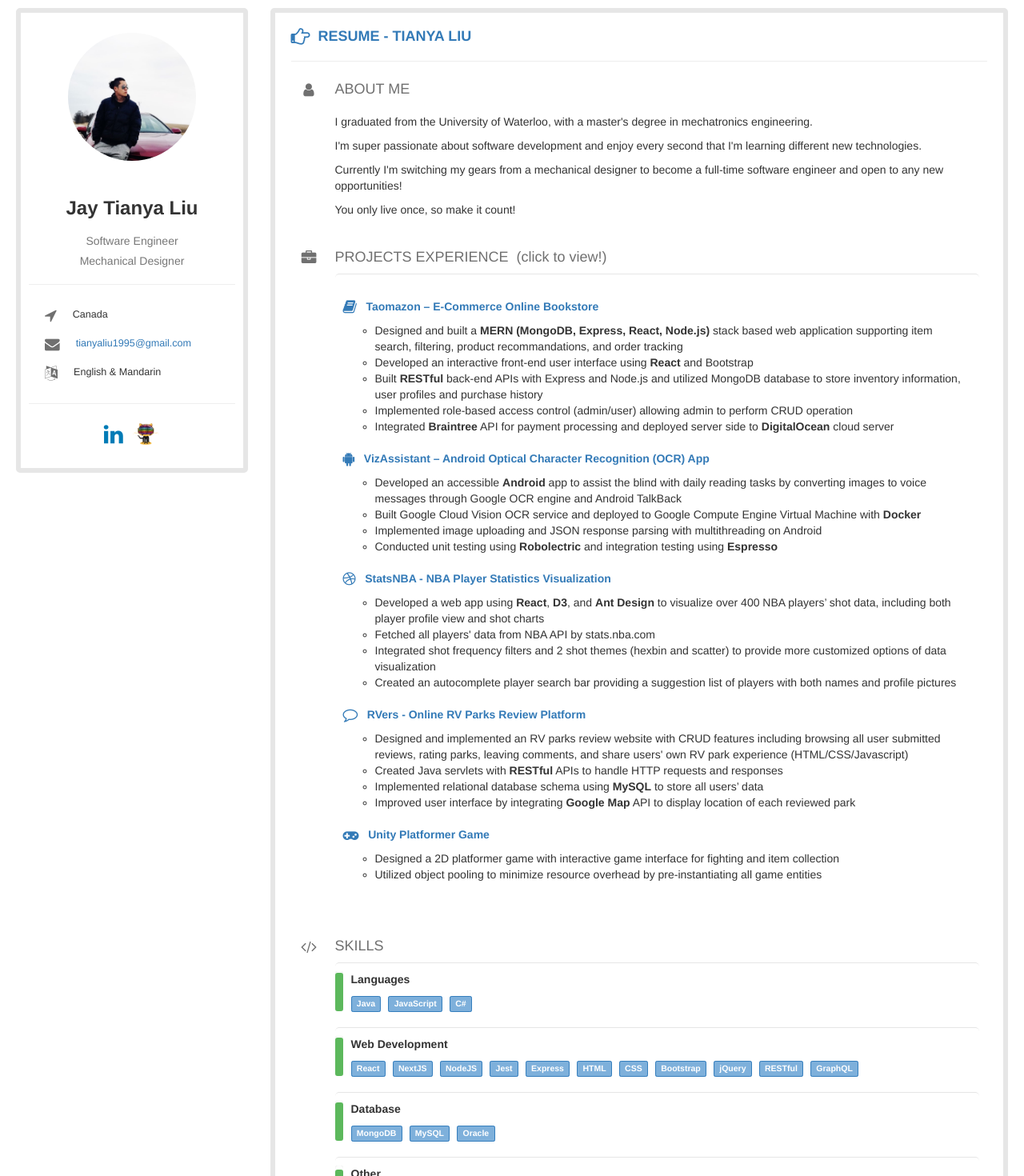
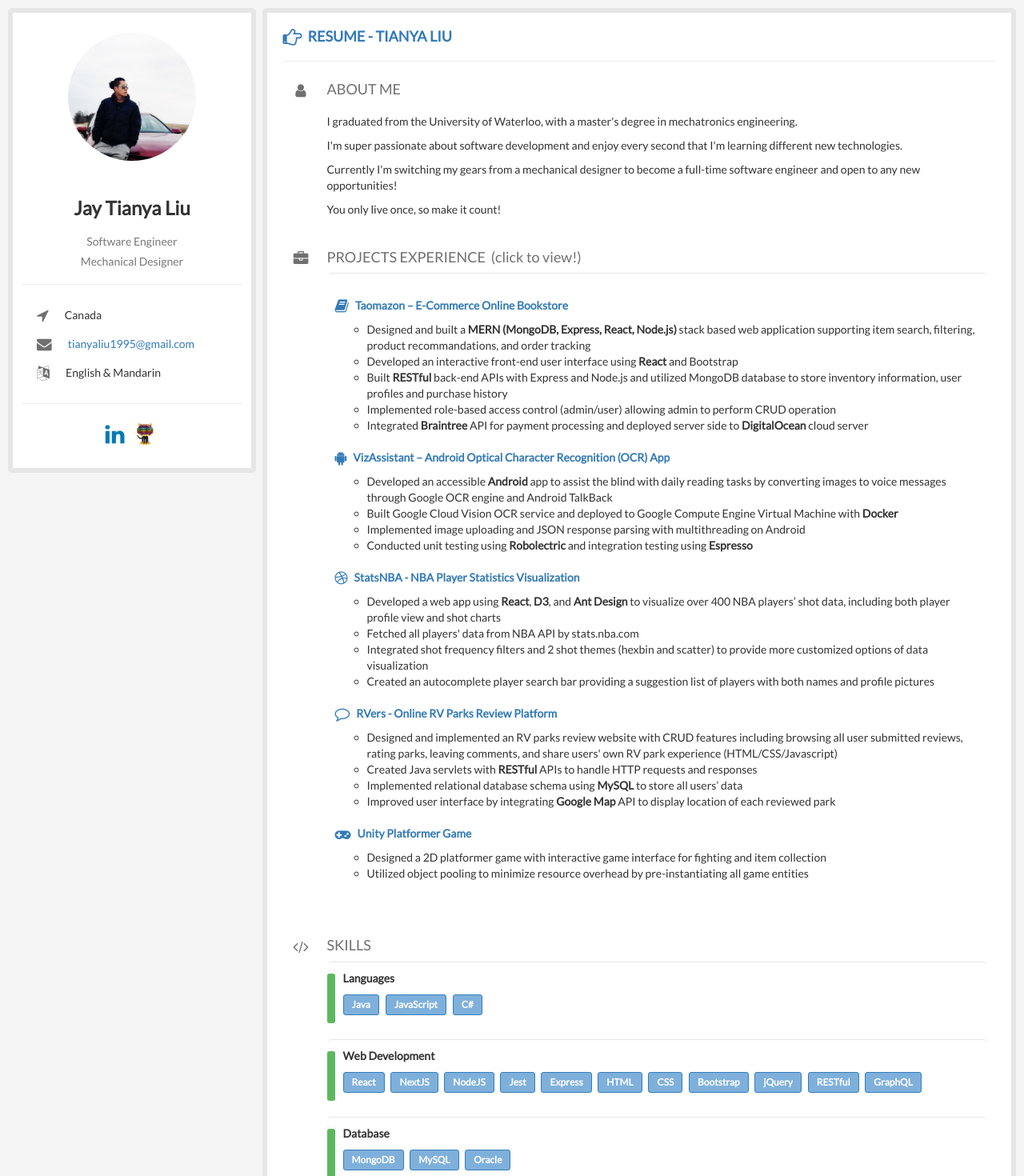
Before and after one commit to tianyaliu95/personal-website, a Next.js app: page / in a window 1280 px wide. Shown: the top 1470 px of the page at 80% size. Built offline with nearby package versions, Linux system fonts and the light colour scheme.

Commit message:
styling fix

```diff
--- a/pages/index.js
+++ b/pages/index.js
@@ -30,12 +30,12 @@
       <meta name="viewport" content="width=device-width, initial-scale=1">
       <title>Tianya Liu</title>
       <link rel="stylesheet" href="https://cdnjs.cloudflare.com/ajax/libs/font-awesome/4.1.0/css/font-awesome.min.css">
-                  <link rel="stylesheet" href="./style.css">
       <link rel="shortcut icon" href="./img/logo.jpg">
       <link href='https://fonts.googleapis.com/css?family=Lato' rel='stylesheet' type='text/css'>
       <script src="https://ajax.googleapis.com/ajax/libs/jquery/1.8/jquery.js"></script>
       <script src="https://cdnjs.cloudflare.com/ajax/libs/twitter-bootstrap/3.2.0/js/tooltip.js"></script>
       <link rel="stylesheet" href="https://maxcdn.bootstrapcdn.com/bootstrap/3.2.0/css/bootstrap.min.css">
+      <link rel="stylesheet" href="./style.css">
       <script type="text/javascript" src="./js/jquery.snow.js"></script>
   </head>
 
@@ -52,14 +52,14 @@
       </script> -->
       <div class="container-fluid">
           <div class="row main clearfix">
-                            <section class="col-md-3 card-wrapper affix">
+              <section class="col-md-3 card-wrapper position-lock">
                   <div class="card profile-card">
                       <div class="profile-pic">
                           <img class="media-object img-circle center-block" data-src="holder.js/64x64"
                                   alt="64x64" src="./img/avatar.jpg" style="width: 160px; height: 160px;">
                           </div>
 
-                      <h3 class="text-center text-bolder"><font style="line-height:2;">Jay Tianya Liu</font></h3>
+                          <h3 class="text-center text-bolder" style="line-height:2;">Jay Tianya Liu</h3>
                           <h5 class="text-muted text-center">Software Engineer</h5>
                           <h5 class="text-muted text-center">Mechanical Designer</h5>
                           <hr>
@@ -288,7 +288,7 @@
                           <div class="detail">
                               <div class="icon"><i class="fa fa-lg fa-building"></i></div>
                               <div class="info">
-                                                <h4 class="title text-uppercase">Previous &nbsp;Mechanical Work Experience </h4>
+                                  <h4 class="title text-uppercase">Previous Mechanical Work Experience </h4>
                                   <ul class="list-unstyled">
                                       <li class="card card-nested clearfix">
                                           <div class="content has-sidebar">
--- a/public/style.css
+++ b/public/style.css
@@ -17,12 +17,15 @@
   display: inline-block;
   background: #7eb0db;
   color: white;
-  font-size: 0.9em;
   padding-top: 6px;
   padding-bottom: 6px;
   padding-left: 10px;
   padding-right: 10px;
   border: 1px solid #357ebd;
+}
+.label {
+  font-size: 12px !important;
+  margin-bottom: 1rem;
 }
 .img-circle {
   object-fit: cover;
@@ -35,8 +38,8 @@
   margin-top: -1.5rem;
 }
 body {
-  font-family: 'Lato';
-  background: whitesmoke;
+  font-family: 'Lato' !important;
+  background: whitesmoke !important;
   color: #333333;
 }
 .main {
@@ -110,7 +113,7 @@
   color: #707070;
 }
 .contact-details .detail .info {
-  font-size: 0.9em;
+  /* font-size: 0.9em; */
 }
 .contact-details .detail .icon,
 .contact-details .detail .info {
@@ -294,8 +297,13 @@
   opacity: 1;
 }
 
-.label {
-  margin-bottom: 1rem;
+@media only screen and (min-width: 780px) {
+  .position-lock {
+    position: fixed !important;
+    -webkit-transform: translate3d(0,0,0);
+    -o-transform: translate3d(0,0,0);
+    transform: translate3d(0,0,0);
+  }
 }
 
 @media only screen and (max-width: 780px) {
@@ -303,7 +311,7 @@
     margin-bottom: -2.3rem;
   }
   .affix {
-        position: static;
+        position: relative;
   }
   .contact-details .detail {
     margin-top: -0.25rem;
```
Also changed, not shown: public/index.html (+6 -6 lines). Lines whose indentation alone changed are shown as unchanged.
